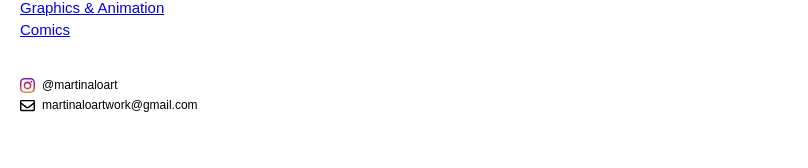
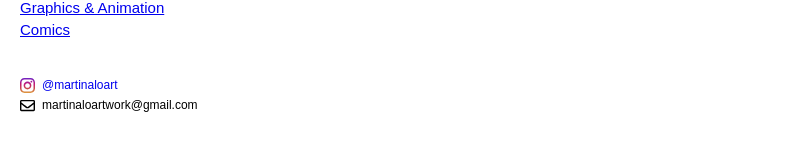
Before and after one commit to michaelaranda-web/martina-wordpress-react, a React (Create React App) app: page / in a window 1280 px wide. Shown: the part 169-337 px from the top of the page, without its empty margins (0-808 px from the left). Built offline with nearby package versions, Linux system fonts and the light colour scheme; no server answers; a web font is replaced by a local one.

Commit message:
Makes instagram handle a link on the nav bar.

```diff
--- a/src/javascript/NavBar.jsx
+++ b/src/javascript/NavBar.jsx
@@ -29,7 +29,11 @@ class NavBar extends Component {
 
           <div className="contact-info">
             <p>
-              <div className="instagram-icon icon" /><span className="instagram-handle">@martinaloart</span>
+              <div className="instagram-icon icon" />
+              <a
+                href="https://www.instagram.com/martinaloart/"
+                target="_blank"
+                className="instagram-handle">@martinaloart</a>
             </p>
             <p className="email-address">
               <div className="email-icon icon" /><span>martinaloartwork@gmail.com</span>
--- a/src/stylesheets/sass/index.scss
+++ b/src/stylesheets/sass/index.scss
@@ -44,6 +44,10 @@ body {
     p {
       display: flex;
       margin: 5px 0;
+
+      .instagram-handle {
+        text-decoration: none;
+      }
 
       .icon {
         display: inline-block;
```
